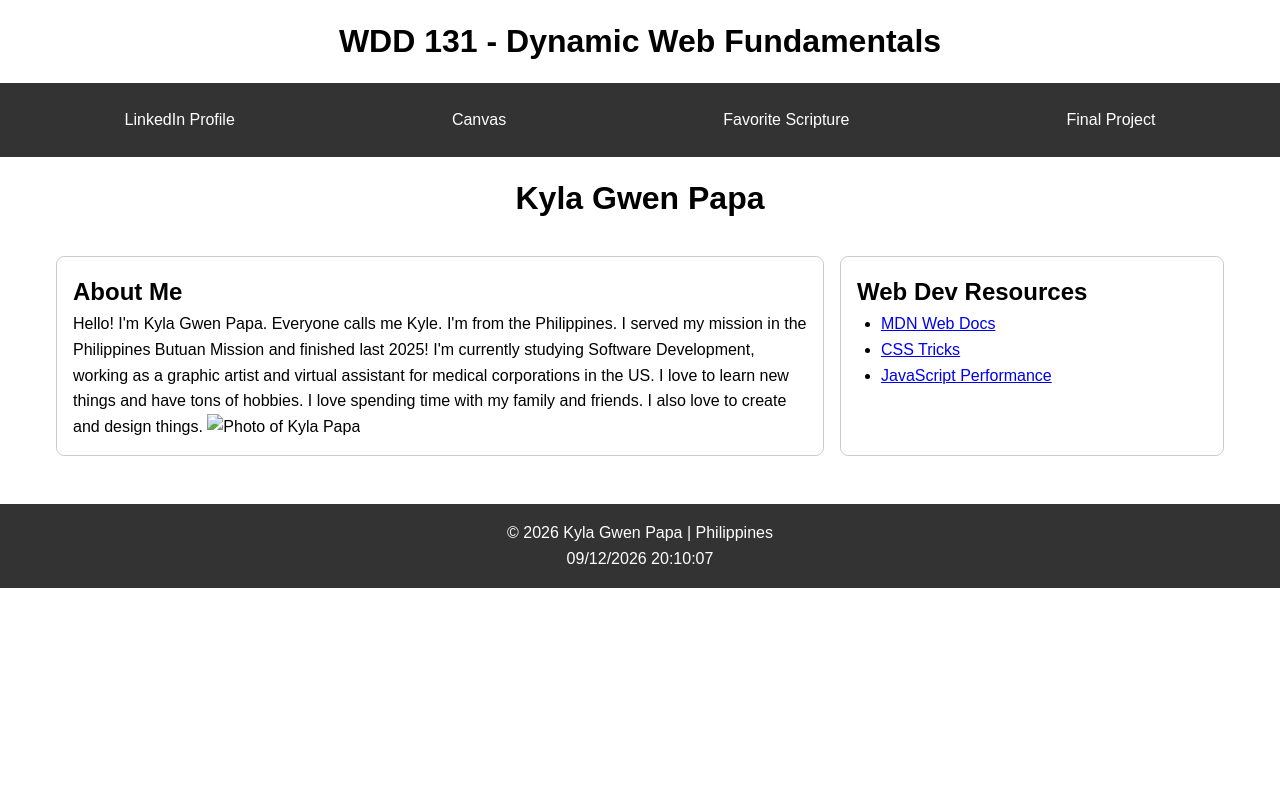
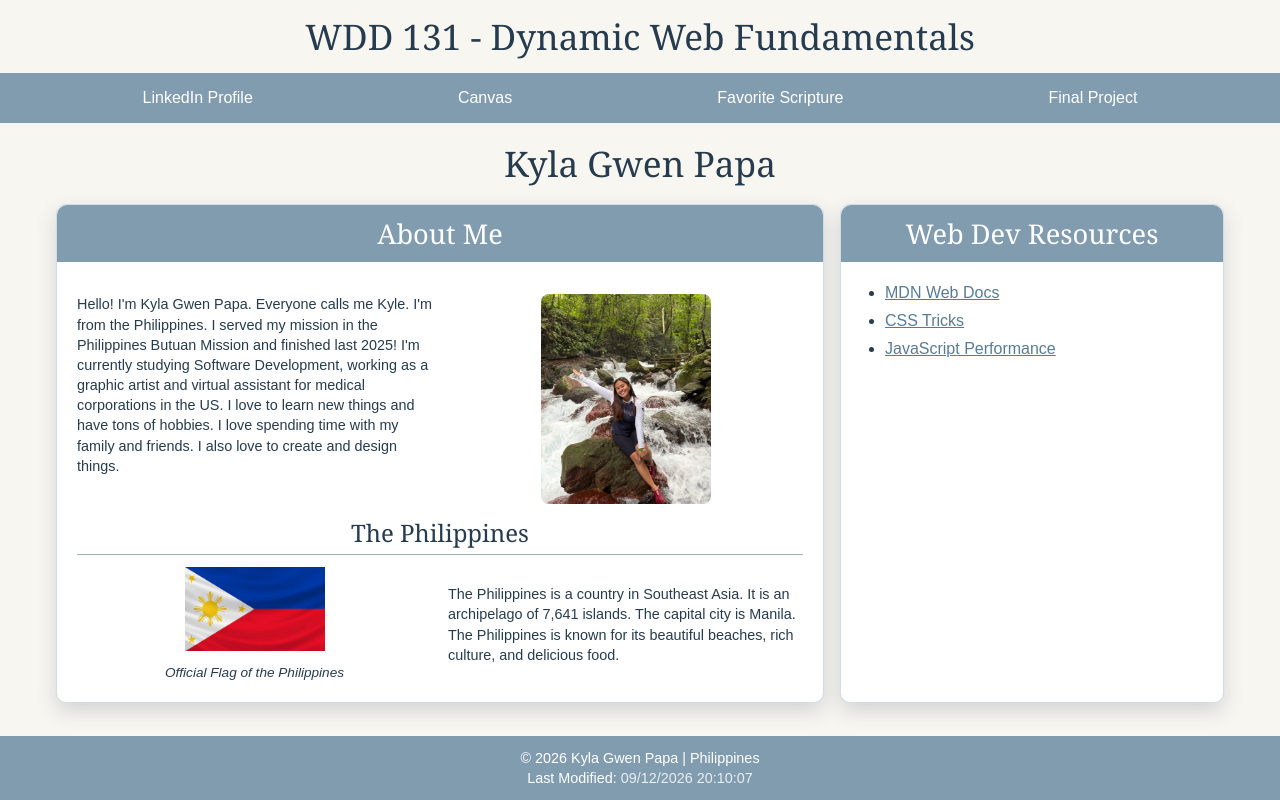
Before and after one commit to kylagwenp/wdd131, a plain HTML site: page index.html in a window 1280 px wide. Drawn offline with Linux system fonts and the light colour scheme.

Commit message:
completed

```diff
--- a/index.html
+++ b/index.html
@@ -21,24 +21,36 @@
                 <li><a href="https://www.churchofjesuschrist.org/study/scriptures/bofm/mosiah/4?lang=eng&id=p11#p11"
                         target="_blank">Favorite
                         Scripture</a></li>
-                <li><a href="#" target="_blank">Final Project</a></li>
+                <li><a href="#">Final Project</a></li>
             </ul>
         </nav>
     </header>
 
     <main>
         <h1>Kyla Gwen Papa</h1>
-        <section class="card">
+
+        <section class="card about-me">
             <h2>About Me</h2>
-            <p>Hello! I'm Kyla Gwen Papa. Everyone calls me Kyle. I'm from the Philippines. I served my mission in the
+            <p class="bio">Hello! I'm Kyla Gwen Papa. Everyone calls me Kyle. I'm from the Philippines. I served my
+                mission in the
                 Philippines Butuan Mission and finished last 2025!
                 I'm currently studying Software Development, working as a graphic artist and virtual assistant for
                 medical corporations in the US. I love to learn new things and have tons of hobbies.
                 I love spending time with my family and friends. I also love to create and design things.
+            </p>
+            <img class="profile-photo" src="images/about-me.jpeg" alt="Photo of Kyla Papa" width="200">
 
-                <img src="images/AboutMe.jpg" alt="Photo of Kyla Papa" width="200">
+            <h3 class="country-name">The Philippines</h3>
+            <img class="flag" src="images/philippine-flag.jpeg" alt="Official flag of the Philippines">
+            <p class="flag-caption">Official Flag of the Philippines</p>
+            <p class="country-description">
+                The Philippines is a country in Southeast Asia. It is an
+                archipelago of 7,641 islands. The capital city is Manila.
+                The Philippines is known for its beautiful beaches, rich
+                culture, and delicious food.
             </p>
         </section>
+
         <section class="card">
             <h2>Web Dev Resources</h2>
             <ul>
@@ -54,7 +66,9 @@
         <p>
             &copy <span id="currentyear"></span> Kyla Gwen Papa | Philippines
         </p>
-        <p id="lastModified"></p>
+        <p>
+            Last Modified: <span id="lastModified"></span>
+        </p>
 
     </footer>
 </body>
--- a/styles/base.css
+++ b/styles/base.css
@@ -4,95 +4,263 @@
     box-sizing: border-box;
 }
 
+body {
+    min-height: 100vh;
+    display: grid;
+    grid-template-rows: auto 1fr auto;
+
+    background-color: #f8f6f1;
+    color: #263b4d;
+    font-family: Arial, sans-serif;
+    line-height: 1.4;
+}
+
+/* Course Title */
+
+#course-title {
+    display: block;
+    color: #263b4d;
+    font-family: Georgia, serif;
+    font-size: 2.2rem;
+    font-weight: normal;
+    text-align: center;
+    padding: 0.75rem;
+}
+
+/* Navigation */
+
+nav {
+    background-color: #819caf;
+    padding: 0.5rem;
+}
+
+nav ul {
+    display: flex;
+    justify-content: space-around;
+    max-width: 1200px;
+    margin: 0 auto;
+    list-style: none;
+}
+
+nav a {
+    display: block;
+    color: white;
+    text-align: center;
+    padding: 0.35rem 1rem;
+    text-decoration: none;
+}
+
+nav a:hover {
+    background-color: #667f91;
+    border-radius: 5px;
+}
+
+.active {
+    background-color: #667f91;
+    text-decoration: underline;
+}
+
+/* Main */
+
+main {
+    display: grid;
+    grid-template-columns: 2fr 1fr;
+    gap: 1rem;
+    align-content: start;
+
+    width: 100%;
+    max-width: 1200px;
+    margin: 0 auto;
+    padding: 1rem;
+}
+
+main h1 {
+    grid-column: 1 / -1;
+    color: #263b4d;
+    font-family: Georgia, serif;
+    font-size: 2.2rem;
+    font-weight: normal;
+    text-align: center;
+}
+
+/* Cards */
+
+.card {
+    background-color: white;
+    border: 1px solid #d2dce3;
+    border-radius: 10px;
+    padding: 1.25rem;
+    box-shadow: 0 8px 20px rgba(38, 59, 77, 0.18);
+}
+
+.card h2 {
+    background-color: #315f7f;
+    color: white;
+    font-family: Georgia, serif;
+    font-size: 1.7rem;
+    font-weight: normal;
+    text-align: center;
+
+    padding: 0.6rem;
+    margin: -1.25rem -1.25rem 1.25rem;
+
+    border-radius: 10px 10px 0 0;
+}
+
+/* About Me */
+
+.about-me {
+    display: grid;
+    grid-template-columns: 1fr 1fr;
+    gap: 0.75rem 1rem;
+    align-items: start;
+}
+
+.about-me h2 {
+    grid-column: 1 / -1;
+    grid-row: 1;
+}
+
+.bio {
+    grid-column: 1;
+    grid-row: 2;
+    font-size: 0.9rem;
+}
+
+.profile-photo {
+    grid-column: 2;
+    grid-row: 2;
+
+    width: 170px;
+    max-height: 210px;
+    object-fit: cover;
+    justify-self: center;
+    border-radius: 8px;
+}
+
+/* Philippines */
+
+.country-name {
+    grid-column: 1 / -1;
+    grid-row: 3;
+
+    color: #263b4d;
+    font-family: Georgia, serif;
+    font-size: 1.5rem;
+    font-weight: normal;
+    text-align: center;
+
+    border-bottom: 1px solid #9db0bd;
+    padding-bottom: 0.25rem;
+}
+
+.flag {
+    grid-column: 1;
+    grid-row: 4;
+
+    width: 140px;
+    height: auto;
+    justify-self: center;
+}
+
+.flag-caption {
+    grid-column: 1;
+    grid-row: 5;
+
+    text-align: center;
+    font-size: 0.85rem;
+    font-style: italic;
+}
+
+.country-description {
+    grid-column: 2;
+    grid-row: 4 / 6;
+
+    align-self: center;
+    font-size: 0.9rem;
+}
+
+/* Web Dev Resources */
+
+.card h2 {
+    background-color: #819caf;
+    color: white;
+    text-align: center;
+}
+
+.card ul {
+    padding-left: 1.5rem;
+}
+
+.card li {
+    margin-bottom: 0.35rem;
+}
+
+.card a {
+    color: #587b94;
+}
+
+.card a:hover {
+    color: #263b4d;
+}
+
+/* Footer */
+
+footer {
+    background-color: #819caf;
+    color: white;
+    text-align: center;
+    padding: 0.75rem;
+    font-size: 0.9rem;
+}
+
+#lastModified {
+    color: #e8eef2;
+}
+
+/* Small Screens */
+
 @media screen and (max-width: 700px) {
+    #course-title {
+        font-size: 1.8rem;
+    }
+
+    nav ul {
+        flex-direction: column;
+        text-align: center;
+    }
+
     main {
         grid-template-columns: 1fr;
     }
 
     main h1 {
         grid-column: 1;
+        font-size: 2rem;
+    }
+
+    .about-me {
+        display: block;
+    }
+
+    .about-me h2,
+    .bio,
+    .profile-photo,
+    .country-name,
+    .flag,
+    .flag-caption,
+    .country-description {
+        margin-bottom: 1rem;
+    }
+
+    .profile-photo,
+    .flag {
+        display: block;
+        margin-left: auto;
+        margin-right: auto;
+    }
+
+    .country-description {
+        margin-top: 1rem;
     }
 }
-
-body {
-    font-family: Arial, sans-serif;
-    line-height: 1.6;
-}
-
-/* Navigation */
-nav {
-    background: #333;
-    color: #fff;
-    padding: 1rem;
-    margin: 0 auto;
-    max-width: 100%;
-}
-
-nav ul {
-    list-style: none;
-    list-style-type: none;
-    display: flex;
-    justify-content: space-around;
-}
-
-nav a {
-    display: block;
-    color: #fff;
-    text-align: center;
-    padding: 0.5rem;
-    text-decoration: none;
-}
-
-nav a:hover {
-    background: #555;
-}
-
-.active {
-    background: #555;
-    text-decoration: underline;
-    color: yellow;
-}
-
-/* Main */
-main {
-    display: grid;
-    grid-template-columns: 2fr 1fr;
-    gap: 1rem;
-    max-width: 1200px;
-    margin: 0 auto;
-    padding: 1rem;
-}
-
-main h1 {
-    grid-column: 1/3;
-    font-size: 2rem;
-    margin-bottom: 1rem;
-    text-align: center;
-}
-
-.card {
-    border: 1px solid #ccc;
-    border-radius: 8px;
-    padding: 1rem;
-}
-
-.card ul {
-    list-style-type: disc;
-    padding-left: 1.5rem;
-}
-
-#course-title {
-    display: block;
-    text-align: center;
-    font-size: 2rem;
-    font-weight: bold;
-    padding: 1rem;
-}
-
-footer {
-    background: #333;
-    color: #fff;
-    text-align: center;
-    padding: 1rem;
-    margin-top: 2rem;
-}
```
Also changed, not shown: images/about-me.jpeg (renamed from images/AboutMe.jpeg), images/philippine-flag.jpeg (added).
